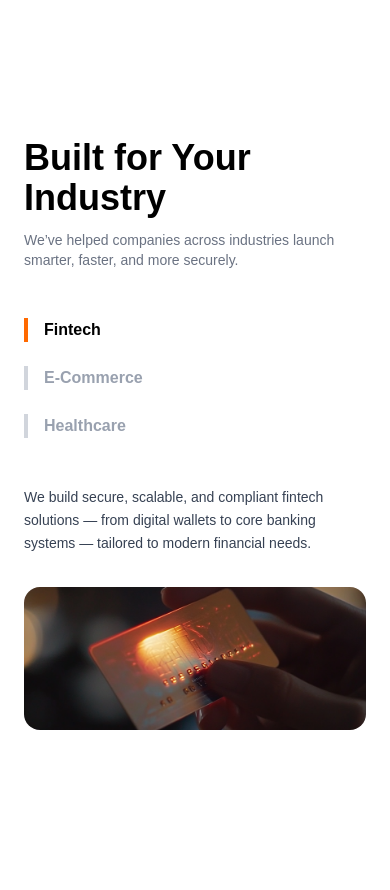
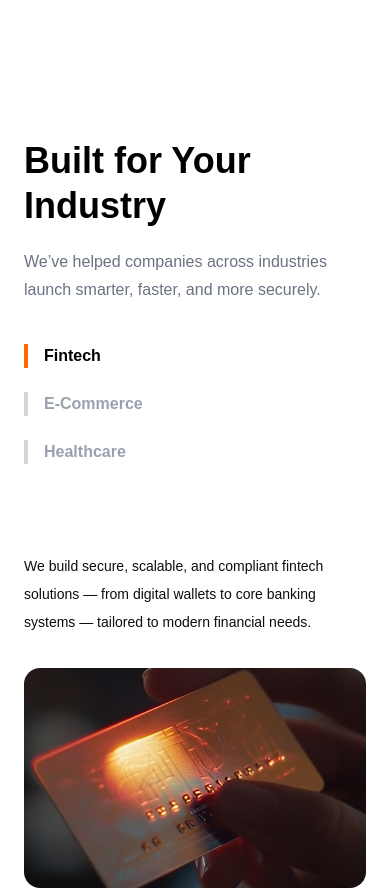
Before and after one commit to djonglielan-hub/challenge-8, a React (Vite) app: page / in a window 390 px wide. Shown: the part 5220-6110 px from the top of the page. Built offline with nearby package versions, Linux system fonts and the light colour scheme.

Commit message:
update mobile layout sections

```diff
--- a/src/components/sections/Industry.tsx
+++ b/src/components/sections/Industry.tsx
@@ -16,10 +16,12 @@ const industries = [
 const Industry = () => {
   return (
     <section className='py-20 max-w-5xl mx-auto'>
-      <div className='mb-12'>
-        <h2 className='text-4xl font-bold mb-3'>Built for Your Industry</h2>
+      <div className='mb-10'>
+        <h2 className='text-[36px] lg:text-4xl font-bold leading-tight mb-5'>
+          Built for Your Industry
+        </h2>
 
-        <p className='text-gray-500 text-sm'>
+        <p className='text-gray-500 text-[16px] leading-[28px] max-w-[361px]'>
           We’ve helped companies across industries launch smarter, faster, and
           more securely.
         </p>
@@ -41,8 +43,8 @@ const Industry = () => {
           ))}
         </div>
 
-        <div>
-          <p className='text-gray-700 text-sm leading-relaxed mb-8'>
+        <div className='mt-10'>
+          <p className='text-[#0A0D12] text-sm font-medium leading-7 mb-8'>
             We build secure, scalable, and compliant fintech solutions — from
             digital wallets to core banking systems — tailored to modern
             financial needs.
@@ -51,7 +53,7 @@ const Industry = () => {
           <img
             src='/industry.png'
             alt='industry'
-            className='w-full rounded-2xl object-cover'
+            className='w-full h-[220px] object-cover rounded-2xl lg:h-[320px]'
           />
         </div>
       </div>
```
